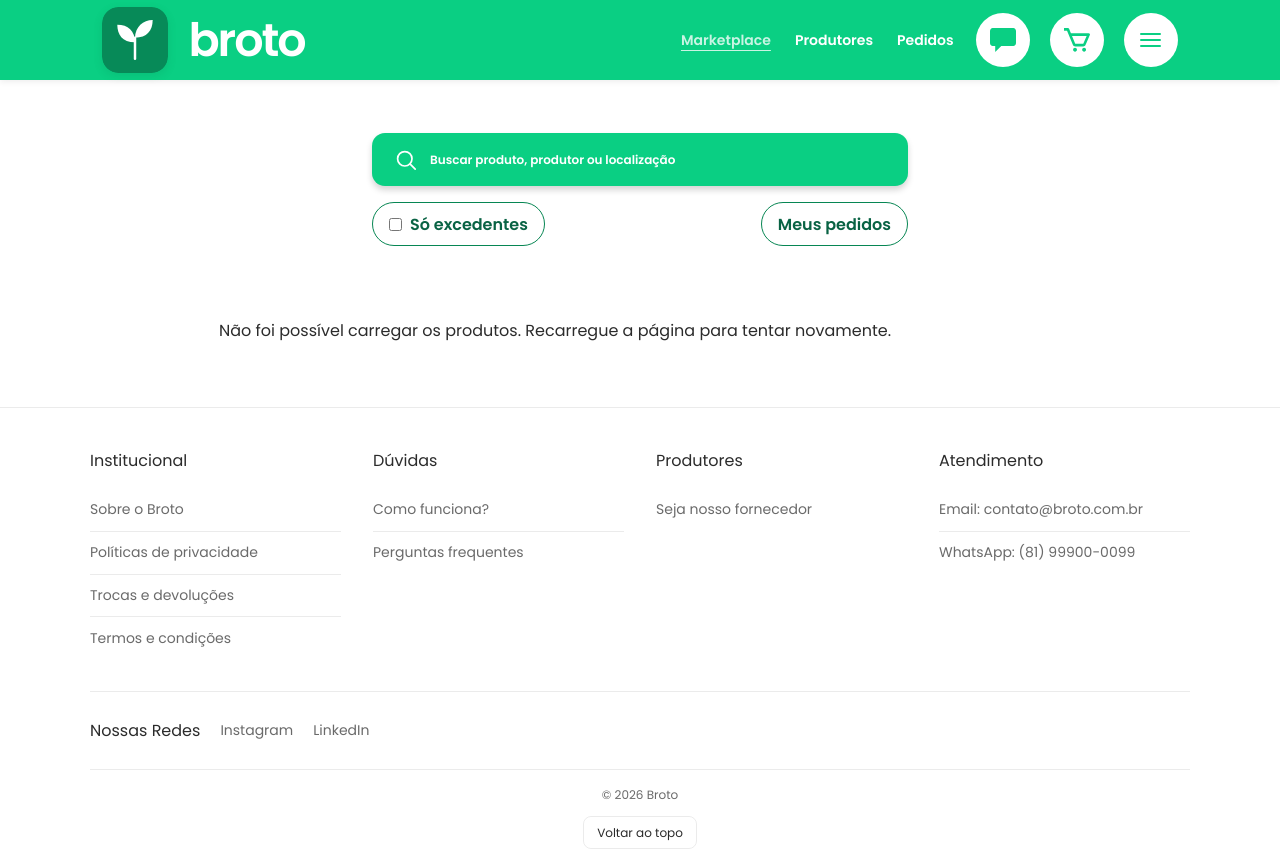
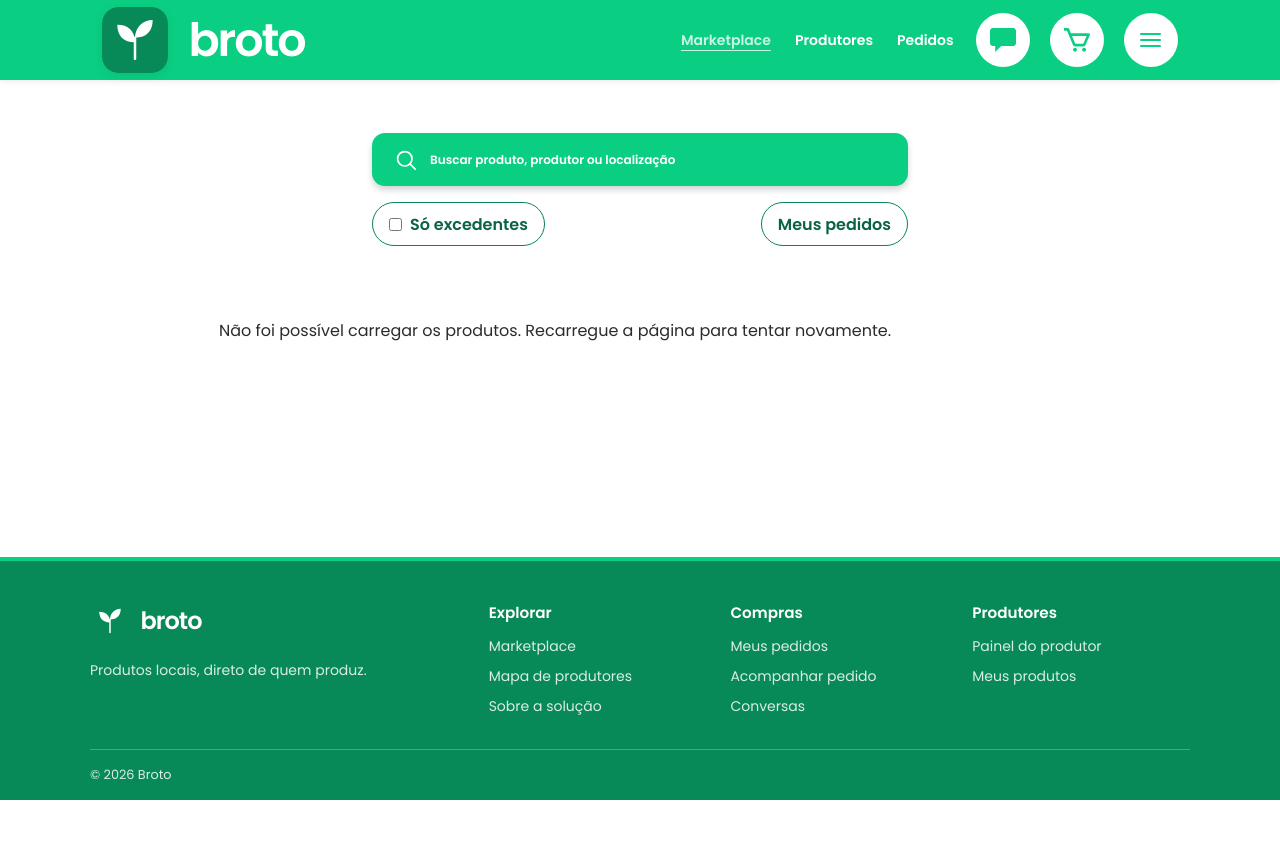
Before and after one commit to MateusPereira1/broto-mvp, a website with bundled scripts: page view/marketplace.html in a window 1280 px wide. After the commit the page ends 800 px from the top, so only its background shows below. Built offline with nearby package versions, Linux system fonts and the light colour scheme; no server answers.

Commit message:
fix: new footer layout

```diff
--- a/controller/footer.js
+++ b/controller/footer.js
@@ -1,5 +1 @@
 document.getElementById("footer-ano").textContent = new Date().getFullYear();
-
-document.getElementById("btn-topo").addEventListener("click", () => {
-  window.scrollTo({top: 0, behavior: "smooth"});
-})
--- a/css/footer.css
+++ b/css/footer.css
@@ -9,132 +9,120 @@ main {
 }
 
 .footer {
-    --footer-divisor: #00000014;
-    --footer-texto-suave: color-mix(in srgb, var(--texto-escuro) 70%, transparent);
-
-    background-color: var(--branco);
-    border-top: 1px solid var(--footer-divisor);
-    color: var(--texto-escuro);
+    background: #078a58;
+    border-top: 4px solid var(--verde-principal);
+    color: var(--branco);
     font-size: 0.875rem;
     padding: 2.5rem 1.5rem 1rem;
 }
 
-.footer__colunas {
+.footer__conteudo,
+.footer__rodape {
     max-width: 1100px;
     margin: 0 auto;
-    display: grid;
-    grid-template-columns: repeat(4, 1fr);
-    gap: 2rem;
 }
 
-.footer h3 {
-    font-size: 1rem;
-    font-weight: 500;
-    margin: 0 0 1rem;
-    color: var(--texto-escuro);
+.footer__conteudo {
+    display: grid;
+    grid-template-columns: minmax(12rem, 1fr) 2fr;
+    gap: 3rem;
 }
 
-.footer ul {
+.footer__marca p {
+    color: #ffffffd9;
+    line-height: 1.6;
+    margin: 0.75rem 0 0;
+}
+
+.footer__logo {
+    align-items: center;
+    color: var(--branco);
+    display: inline-flex;
+    gap: 0.65rem;
+    text-decoration: none;
+}
+
+.footer__logo img {
+    border-radius: 0.6rem;
+    height: 2.5rem;
+    width: 2.5rem;
+}
+
+.footer__logo span {
+    font-size: 1.5rem;
+    font-weight: 600;
+    letter-spacing: -0.04em;
+}
+
+.footer__navegacao {
+    display: grid;
+    grid-template-columns: repeat(3, minmax(0, 1fr));
+    gap: 1.5rem;
+}
+
+.footer__grupo h2 {
+    color: var(--branco);
+    font-size: 0.95rem;
+    font-weight: 600;
+    margin: 0 0 0.8rem;
+}
+
+.footer__grupo ul {
     list-style: none;
     margin: 0;
     padding: 0;
 }
 
-.footer li {
-    padding: 0.65rem 0;
-    border-bottom: 1px solid var(--footer-divisor);
-    color: var(--footer-texto-suave);
+.footer__grupo li + li {
+    margin-top: 0.55rem;
 }
 
-.footer li:last-child {
-    border-bottom: none;
-}
-
-.footer a {
-    color: var(--footer-texto-suave);
+.footer__grupo a {
+    color: #ffffffd9;
     text-decoration: none;
     transition: color 0.2s ease;
 }
 
-.footer a:hover,
-.footer a:focus-visible {
-    color: var(--verde-principal);
+.footer__grupo a:hover,
+.footer__grupo a:focus-visible {
+    color: var(--branco);
     text-decoration: underline;
+    text-underline-offset: 0.2em;
 }
 
-.footer__redes {
-    max-width: 1100px;
-    margin: 2rem auto 0;
-    padding-top: 1.5rem;
-    border-top: 1px solid var(--footer-divisor);
-    display: flex;
-    align-items: center;
-    flex-wrap: wrap;
-    gap: 1.25rem;
+.footer__logo:focus-visible,
+.footer__grupo a:focus-visible {
+    border-radius: 2px;
+    outline: 2px solid var(--branco);
+    outline-offset: 4px;
 }
 
-.footer__redes h3 {
+.footer__rodape {
+    border-top: 1px solid #ffffff40;
+    color: #ffffffd9;
+    font-size: 0.8rem;
+    margin-top: 2rem;
+    padding-top: 1rem;
+}
+
+.footer__rodape p {
     margin: 0;
 }
 
-.footer__redes ul {
-    display: flex;
-    flex-wrap: wrap;
-    gap: 1.25rem;
-}
-
-.footer__redes li {
-    border-bottom: none;
-    padding: 0.25rem 0;
-}
-
-.footer__legalidades {
-    max-width: 1100px;
-    margin: 1.5rem auto 0;
-    padding-top: 1rem;
-    border-top: 1px solid var(--footer-divisor);
-    display: flex;
-    flex-direction: column;
-    align-items: center;
-    text-align: center;
-    gap: 0.75rem;
-    font-size: 0.75rem;
-    color: var(--footer-texto-suave);
-}
-
-.footer__legalidades p {
-    margin: 0;
-}
-
-#btn-topo {
-    font-family: inherit;
-    font-size: 0.75rem;
-    color: var(--texto-escuro);
-    background-color: transparent;
-    border: 1px solid var(--footer-divisor);
-    border-radius: var(--borda-arredondada);
-    padding: 0.4rem 0.8rem;
-    cursor: pointer;
-    transition: background-color 0.2s ease, border-color 0.2s ease;
-}
-
-#btn-topo:hover {
-    background-color: var(--fundo-claro);
-    border-color: var(--verde-principal);
-}
-
-@media (max-width: 800px) {
-    .footer__colunas {
-        grid-template-columns: repeat(2, 1fr);
+@media (max-width: 700px) {
+    .footer__conteudo {
+        grid-template-columns: 1fr;
+        gap: 2rem;
     }
 }
 
-@media (max-width: 500px) {
-    .footer__colunas {
-        grid-template-columns: 1fr;
+@media (max-width: 480px) {
+    .footer {
+        padding: 2rem 1.25rem 1rem;
     }
-    .footer__redes {
-        flex-direction: column;
-        align-items: flex-start;
+
+    .footer__navegacao {
+        grid-template-columns: repeat(2, minmax(0, 1fr));
+        row-gap: 1.5rem;
     }
 }
--- a/view/marketplace.html
+++ b/view/marketplace.html
@@ -62,53 +62,47 @@
         <p id="marketplace-status" role="status"></p>
     </main>
 
-    <footer class ="footer">
-        <div class="footer__colunas">
-            <section class="footer__coluna">
-                <h3>Institucional</h3>
+    <footer class="footer">
+        <div class="footer__conteudo">
+            <div class="footer__marca">
+                <a class="footer__logo" href="./marketplace.html" aria-label="Broto - Marketplace">
+                    <img src="../images/Logo broto.svg" alt="">
+                    <span>broto</span>
+                </a>
+                <p>Produtos locais, direto de quem produz.</p>
+            </div>
+
+            <nav class="footer__navegacao" aria-label="Links úteis">
+                <section class="footer__grupo" aria-labelledby="footer-explorar">
+                    <h2 id="footer-explorar">Explorar</h2>
                     <ul>
-                    <li><a href="./sobre-a-solucao.html">Sobre o Broto</a></li>
-                    <li><a href="#">Políticas de privacidade</a></li>
-                    <li><a href="#">Trocas e devoluções</a></li>
-                    <li><a href="#">Termos e condições</a></li>
+                        <li><a href="./marketplace.html">Marketplace</a></li>
+                        <li><a href="./mapa-produtores.html">Mapa de produtores</a></li>
+                        <li><a href="./sobre-a-solucao.html">Sobre a solução</a></li>
                     </ul>
                 </section>
 
-            <section class="footer__coluna">
-                <h3>Dúvidas</h3>
+                <section class="footer__grupo" aria-labelledby="footer-compras">
+                    <h2 id="footer-compras">Compras</h2>
                     <ul>
-                    <li><a href="./sobre-a-solucao.html">Como funciona?</a></li>
-                    <li><a href="#">Perguntas frequentes</a></li>
+                        <li><a href="./meus-pedidos.html">Meus pedidos</a></li>
+                        <li><a href="./acompanhar-pedido.html">Acompanhar pedido</a></li>
+                        <li><a href="./chat.html">Conversas</a></li>
                     </ul>
                 </section>
 
-            <section class="footer__coluna">
-                <h3>Produtores</h3>
+                <section class="footer__grupo" aria-labelledby="footer-produtores">
+                    <h2 id="footer-produtores">Produtores</h2>
                     <ul>
-                    <li><a href="#">Seja nosso fornecedor</a></li>
+                        <li><a href="./dashboard-produtor.html">Painel do produtor</a></li>
+                        <li><a href="./meus-produtos.html">Meus produtos</a></li>
                     </ul>
                 </section>
-
-            <section class ="footer__coluna">
-                <h3>Atendimento</h3>
-                <ul>
-                    <li><a href="#">Email: contato@broto.com.br</a></li>
-                    <li><a href="#">WhatsApp: (81) 99900-0099</a></li>
-                </ul>
-            </section>
+            </nav>
         </div>
 
-        <div class="footer__redes">
-            <h3>Nossas Redes</h3>
-            <ul>
-                <li><a href="#">Instagram</a></li>
-                <li><a href="#">LinkedIn</a></li>
-            </ul>
-        </div>
-
-        <div class="footer__legalidades">
+        <div class="footer__rodape">
             <p>&copy; <span id="footer-ano"></span> Broto</p>
-            <button id="btn-topo" type="button">Voltar ao topo</button>
         </div>
     </footer>
 
```
Lines whose indentation alone changed are shown as unchanged.
